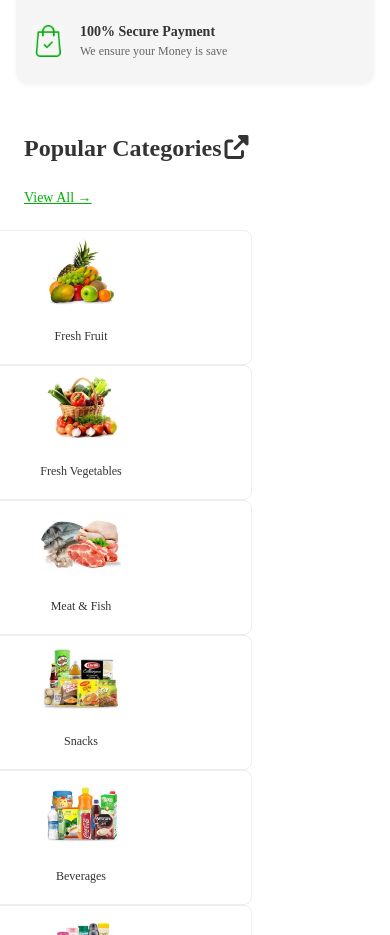
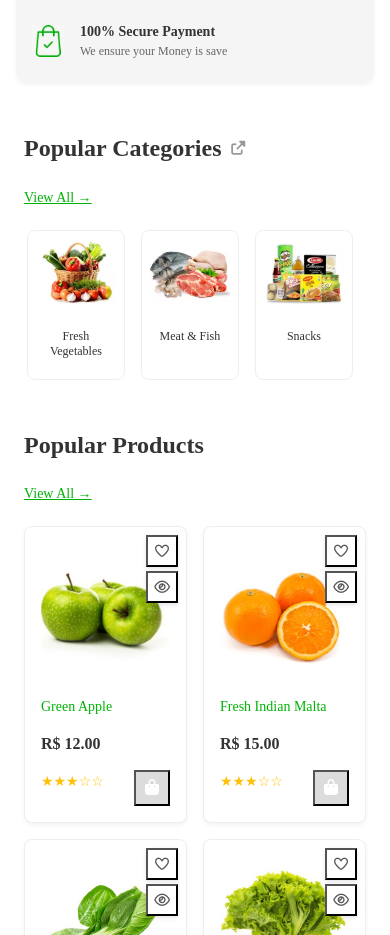
Before and after one commit to ThaysPei/aurora-verde, a React (Vite) app: page / in a window 390 px wide. Shown: the part 1020-1955 px from the top of the page. Built offline with nearby package versions, Linux system fonts and the light colour scheme.

Commit message:
feat: transformar categorias em carrossel automático

```diff
--- a/src/components/Categories.css
+++ b/src/components/Categories.css
@@ -14,10 +14,24 @@
   margin-bottom: var(--spacing-lg, 1.5rem);
 }
 
-.categories-header h2 {
+.categories-title-clickable {
   font-size: var(--font-size-xxl, 1.5rem);
   font-weight: 600;
   color: var(--color-text, #333);
+  cursor: pointer;
+  display: flex;
+  align-items: center;
+  gap: var(--spacing-sm, 0.5rem);
+  transition: color 0.2s ease;
+}
+
+.categories-title-clickable:hover {
+  color: var(--color-primary, #00b207);
+}
+
+.categories-title-clickable i {
+  font-size: var(--font-size-sm, 0.875rem);
+  opacity: 0.5;
 }
 
 .view-all {
@@ -31,10 +45,20 @@
   color: var(--color-primary-dark, #009e06);
 }
 
-.categories-grid {
+/* ==========================================
+   CARROSSEL
+   ========================================== */
+.categories-carousel-wrapper {
+  overflow: hidden;
+  position: relative;
+}
+
+.categories-carousel-track {
   display: grid;
-  grid-template-columns: repeat(auto-fill, minmax(140px, 1fr));
+  grid-auto-flow: column;
+  grid-auto-columns: calc((100% / 6) - var(--spacing-md, 1rem));
   gap: var(--spacing-md, 1rem);
+  transition: transform 0.5s ease-in-out;
 }
 
 .category-card {
@@ -48,6 +72,7 @@
   border-radius: var(--radius-md, 8px);
   transition: all 0.3s ease;
   cursor: pointer;
+  flex-shrink: 0;
 }
 
 .category-card:hover {
@@ -83,9 +108,8 @@
     gap: var(--spacing-sm, 0.5rem);
   }
 
-  .categories-grid {
-    grid-template-columns: repeat(auto-fill, minmax(120px, 1fr));
-    gap: var(--spacing-sm, 0.5rem);
+  .categories-carousel-track {
+    grid-auto-columns: calc(50% - var(--spacing-sm, 0.5rem));
   }
 
   .category-card {
@@ -101,3 +125,9 @@
     font-size: var(--font-size-xs, 0.75rem);
   }
 }
+
+@media (max-width: 480px) {
+  .categories-carousel-track {
+    grid-auto-columns: 1fr;
+  }
+}
```
